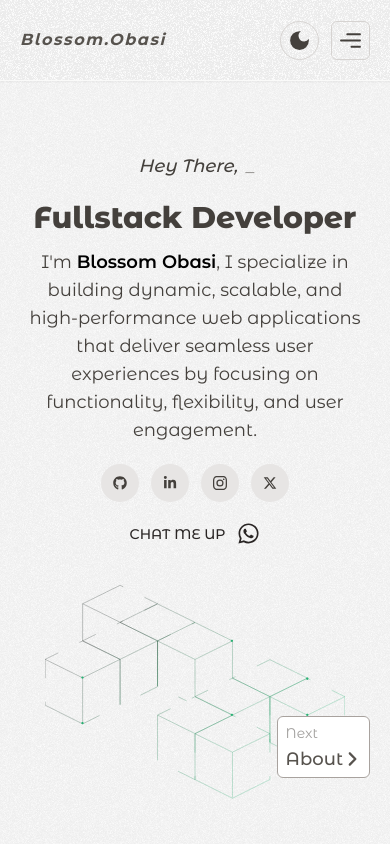
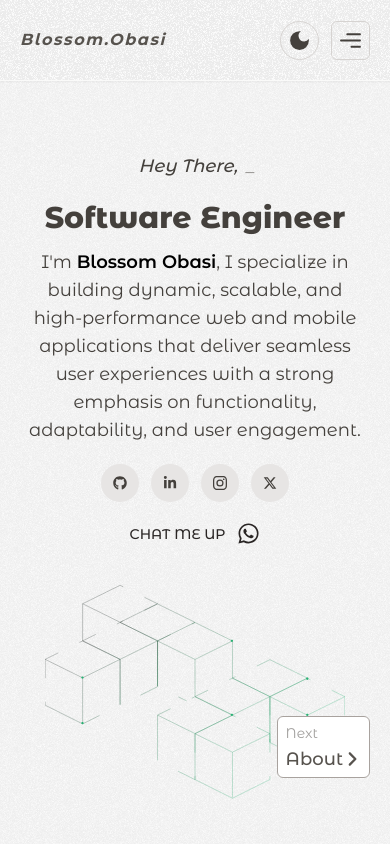
Before and after one commit to blossomobasi/blossoms-portfolio, a Next.js app: page / in a window 390 px wide. Shown: the top 844 px of the page. Built offline with nearby package versions, Linux system fonts and the light colour scheme.

Commit message:
Update homepage title and description for clarity and emphasis on mobile applications

```diff
--- a/src/app/page.tsx
+++ b/src/app/page.tsx
@@ -22,17 +22,11 @@ const HomePage = () => {
 							loop={true}
 						/>
 					</div>
-                    <h1 className="lg:text-6xl md:text-5xl text-3xl font-extrabold">
-                        Fullstack Developer
-                    </h1>
+					<h1 className="lg:text-6xl md:text-5xl text-3xl font-extrabold">Software Engineer</h1>
 					<p className="mt-3 text-stone-700 dark:text-stone-500 text-lg">
-                        I&apos;m{" "}
-                        <span className="font-semibold text-black dark:text-stone-300">
-                            Blossom Obasi
-                        </span>
-                        , I specialize in building dynamic, scalable, and high-performance web
-                        applications that deliver seamless user experiences by focusing on
-                        functionality, flexibility, and user engagement.
+						I&apos;m <span className="font-semibold text-black dark:text-stone-300">Blossom Obasi</span>, I specialize
+						in building dynamic, scalable, and high-performance web and mobile applications that deliver seamless user
+						experiences with a strong emphasis on functionality, adaptability, and user engagement.
 					</p>
 
 					{/* Social media links */}
```
Lines whose indentation alone changed are shown as unchanged.
